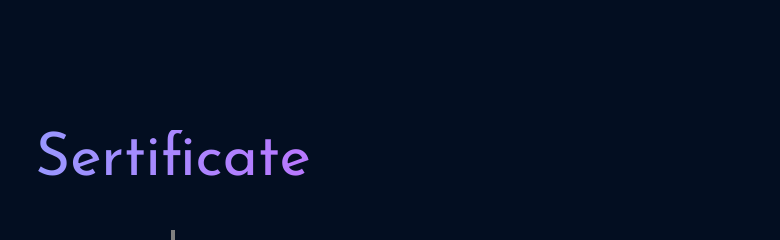
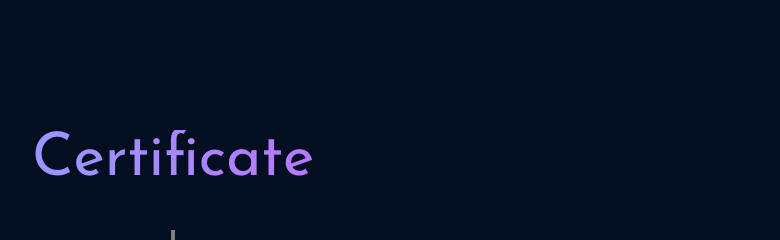
Before and after one commit to tsani0/portofolio-hasna, a React (Vite) app: page / in a window 1280 px wide. Shown: the part 2860-3100 px from the top of the page, without its empty margins (467-1247 px from the left). Built offline with nearby package versions, Linux system fonts and the light colour scheme.

Commit message:
Update Experiences.jsx

```diff
--- a/src/components/experience/Experiences.jsx
+++ b/src/components/experience/Experiences.jsx
@@ -13,7 +13,7 @@ export default function Experiences() {
 
     return (
         <div className='mt-[130px]' id='experience' >
-            <h1 className='text-6xl text-gradient bg-gradient-to-r from-[#62cdff] to-[#f042ff] m-10 text-center'>Sertificate</h1>
+            <h1 className='text-6xl text-gradient bg-gradient-to-r from-[#62cdff] to-[#f042ff] m-10 text-center'>Certificate</h1>
             <VerticalTimeline lineColor='grey' className='text-white'>
                 <VerticalTimelineElement
                     className='vertical-timeline-element--sertif '
```
